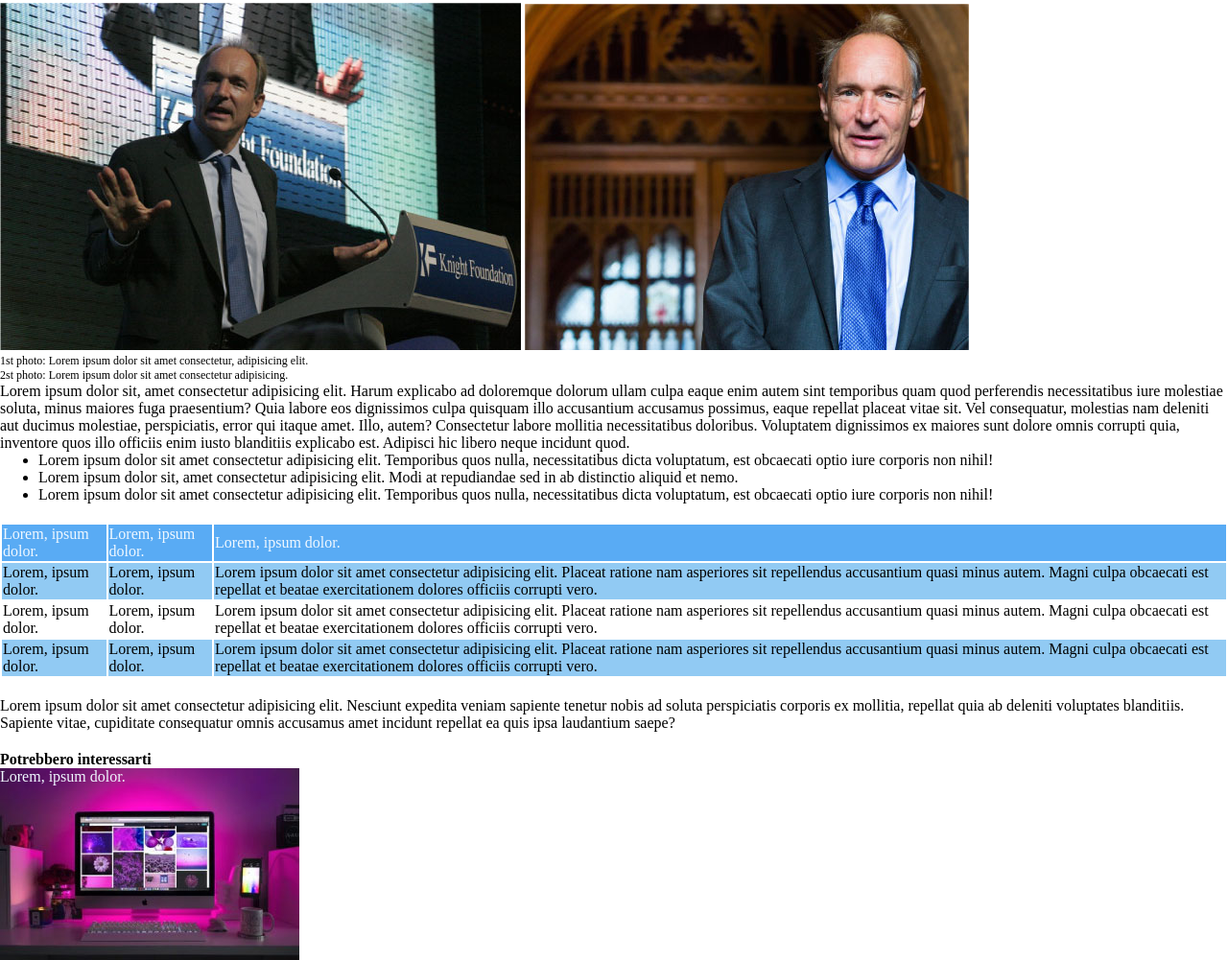
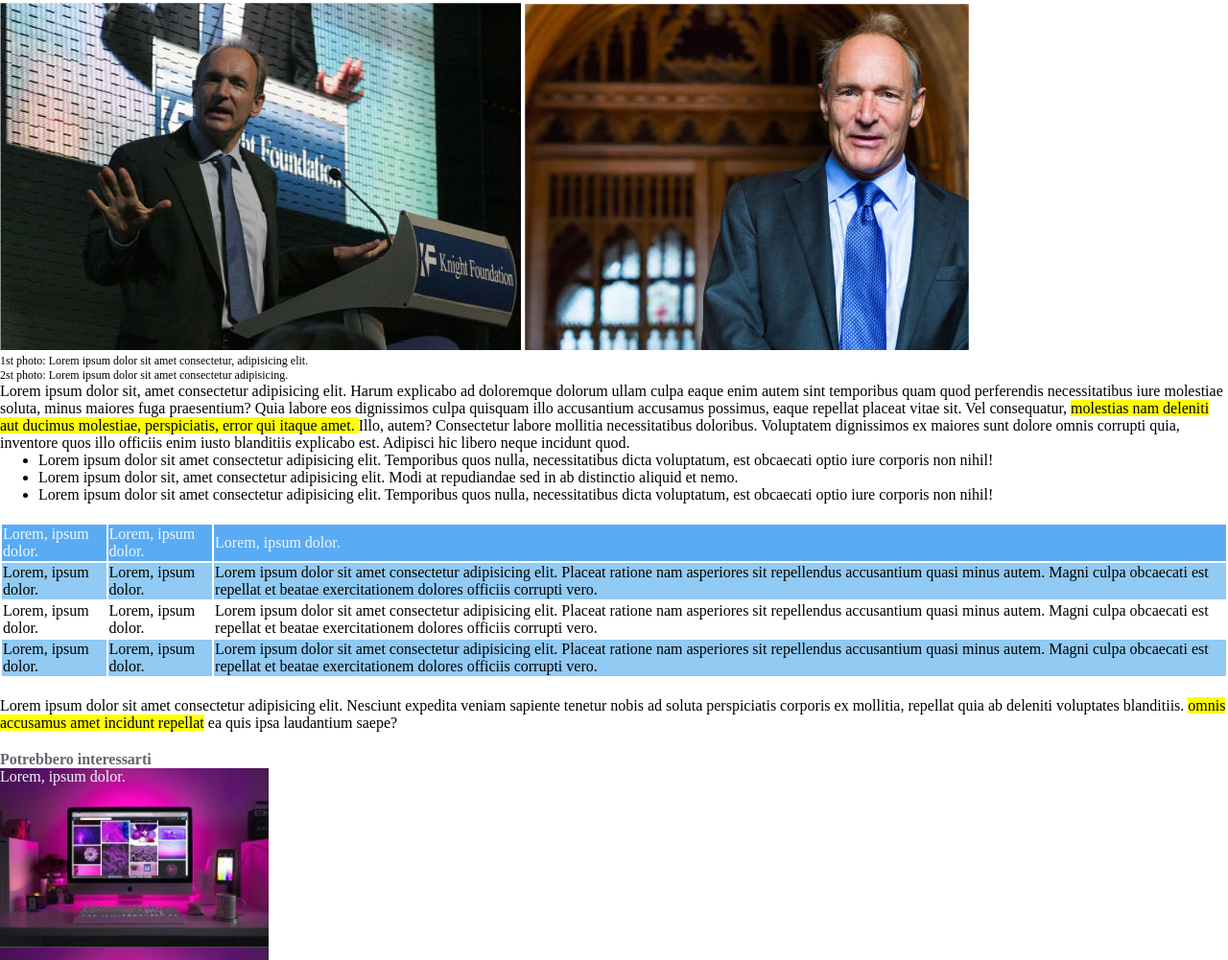
Before and after one commit to PietroMarilei/html-css-booleaner, a plain HTML site: page index.html in a window 1280 px wide. Shown: the part 149-1150 px from the top of the page at 96% size. Drawn offline with Linux system fonts and the light colour scheme.

Commit message:
add highlight and fix footer img

```diff
--- a/index.html
+++ b/index.html
@@ -44,7 +44,7 @@
    </div>
    <!-- introduction -->
     <div class="article-text-area">
-        <p class:="text">Lorem ipsum dolor sit, amet consectetur adipisicing elit. Harum explicabo ad doloremque dolorum ullam culpa eaque enim autem sint temporibus quam quod perferendis necessitatibus iure molestiae soluta, minus maiores fuga praesentium? Quia labore eos dignissimos culpa quisquam illo accusantium accusamus possimus, eaque repellat placeat vitae sit. Vel consequatur, molestias nam deleniti aut ducimus molestiae, perspiciatis, error qui itaque amet. Illo, autem? Consectetur labore mollitia necessitatibus doloribus. Voluptatem dignissimos ex maiores sunt dolore omnis corrupti quia, inventore quos illo officiis enim iusto blanditiis explicabo est. Adipisci hic libero neque incidunt quod.</p>
+        <p class:="text">Lorem ipsum dolor sit, amet consectetur adipisicing elit. Harum explicabo ad doloremque dolorum ullam culpa eaque enim autem sint temporibus quam quod perferendis necessitatibus iure molestiae soluta, minus maiores fuga praesentium? Quia labore eos dignissimos culpa quisquam illo accusantium accusamus possimus, eaque repellat placeat vitae sit. Vel consequatur, <span class="highlight"> molestias nam deleniti aut ducimus molestiae, perspiciatis, error qui itaque amet. </span> Illo, autem? Consectetur labore mollitia necessitatibus doloribus. Voluptatem dignissimos ex maiores sunt dolore omnis corrupti quia, inventore quos illo officiis enim iusto blanditiis explicabo est. Adipisci hic libero neque incidunt quod.</p>
         <ul>
             <li>Lorem ipsum dolor sit amet consectetur adipisicing elit. Temporibus quos nulla, necessitatibus dicta voluptatum, est obcaecati optio iure corporis non nihil!</li>
             <li>Lorem ipsum dolor sit, amet consectetur adipisicing elit. Modi at repudiandae sed in ab distinctio aliquid et nemo.</li>
@@ -85,7 +85,7 @@
     </div>
     <!-- table -->
     <div class:="text">
-        <p>Lorem ipsum dolor sit amet consectetur adipisicing elit. Nesciunt expedita veniam sapiente tenetur nobis ad soluta perspiciatis corporis ex mollitia, repellat quia ab deleniti voluptates blanditiis. Sapiente vitae, cupiditate consequatur omnis accusamus amet incidunt repellat ea quis ipsa laudantium saepe?</p>
+        <p>Lorem ipsum dolor sit amet consectetur adipisicing elit. Nesciunt expedita veniam sapiente tenetur nobis ad soluta perspiciatis corporis ex mollitia, repellat quia ab deleniti voluptates blanditiis. <span class="highlight">omnis accusamus amet incidunt repellat</span> ea quis ipsa laudantium saepe?</p>
     </div>
     <!-- 2 article text area -->
 
@@ -93,13 +93,14 @@
 <!-- main section -->
 <footer>
     <h4>Potrebbero interessarti</h4>
-    <div id="link01">
-        <p>Lorem, ipsum dolor.</p>
-    </div>
-     <div id="link02">
-        <p>Lorem, ipsum dolor.</p>
-    </div>
-     <!-- footer content, need to add img as bg for links -->
+
+        <div class="img" id="link01">
+            <p>Lorem, ipsum dolor.</p>
+        </div>
+        <div class="img" id="link02">
+            <p>Lorem, ipsum dolor.</p>
+        </div>
+     <!-- footer content -->
 </footer>
 
 </body>
--- a/style.css
+++ b/style.css
@@ -37,6 +37,10 @@
     margin-bottom: 20px;
 }
 
+.highlight {
+    background-color: yellow;
+}
+
 table {
     margin: 20px 0px;
 }
@@ -49,22 +53,20 @@ thead {
 }
 
 #link01{
-    color: aliceblue;
     background-image: url(./img/monitor.jpg);
-    background-size:contain;
-
-    width: 312px;
-    height: 208px;
-    /* secondo me non va bene sta cosa */
 }
 #link02{
+    background-image: url(./img/graph.jpg);
+}
+
+.img{
     color: aliceblue;
-    background-image: url(./img/graph.jpg);
     background-size:contain;
-
-    width: 312px;
-    height: 208px;
-    /* secondo me non va bene sta cosa */
+    width: 280px;
+    height: 200px;
+}
+footer>h4 {
+    color: rgb(103, 99, 110);
 }
 
 footer{
```
